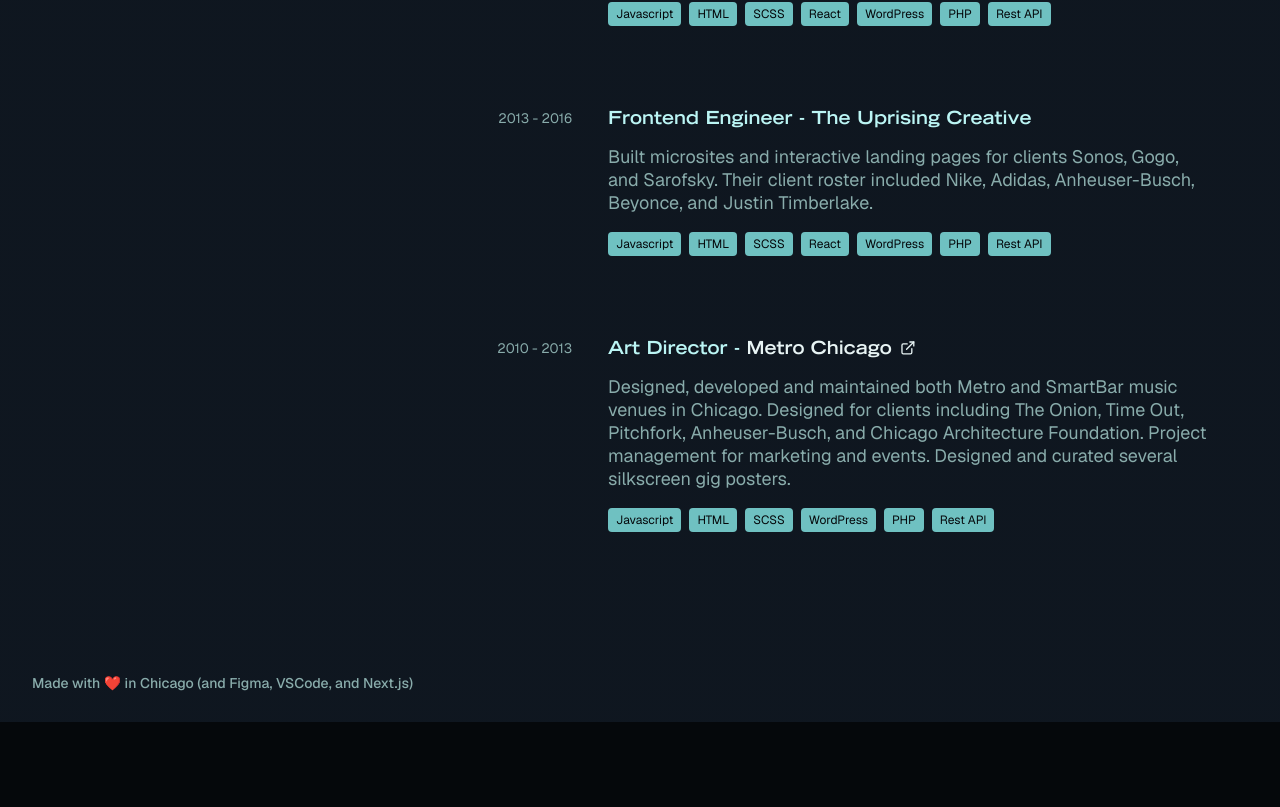
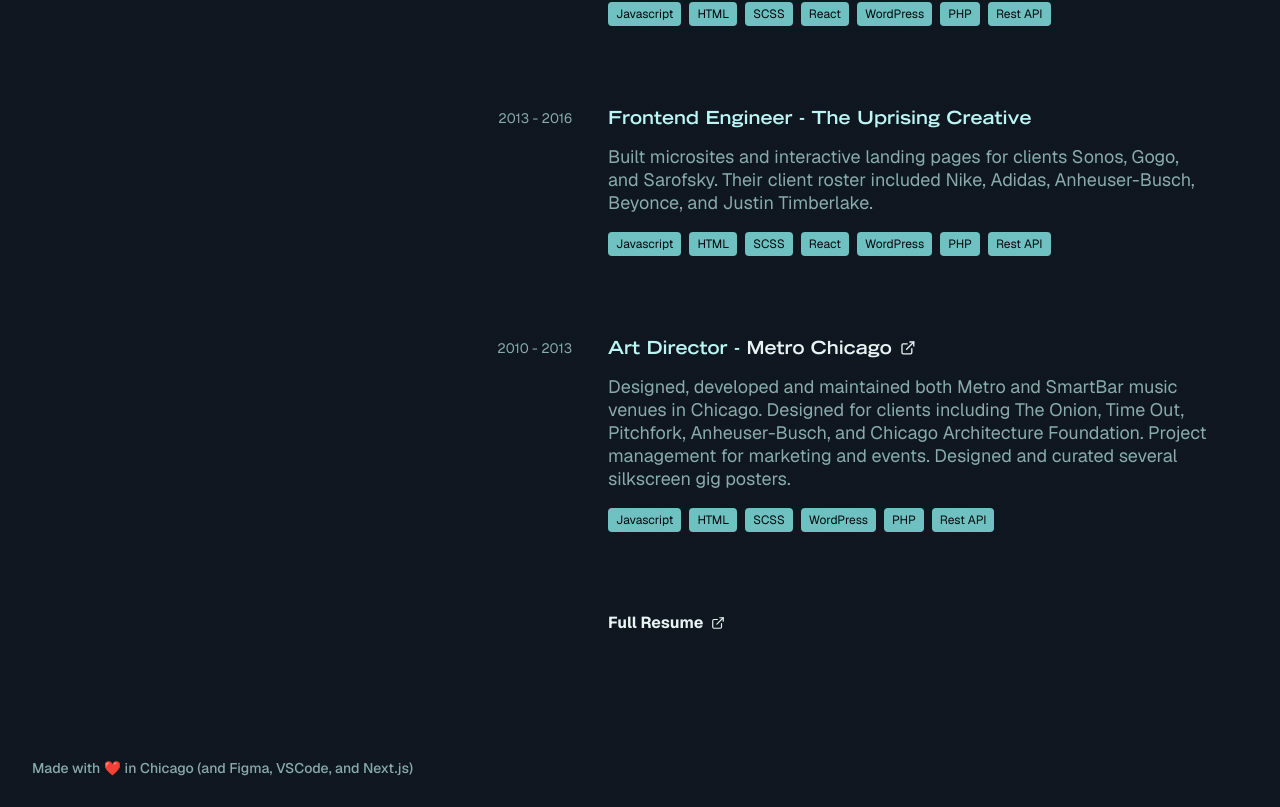
Before and after one commit to rynoska/portfolio, a Next.js app: page / in a window 1280 px wide. Shown: the part 1598-2405 px from the top of the page. Before the commit the page ends 2320 px from the top, so only its background shows below. Built offline with nearby package versions, Linux system fonts and the light colour scheme; a web font is replaced by a local one.

Commit message:
add resume pdf

```diff
--- a/app/page.tsx
+++ b/app/page.tsx
@@ -169,7 +169,7 @@ export default function Home() {
                 <a href="https://new.artsmia.org" target="_blank" rel="noopener noreferrer">
                   Minneapolis Institute of Art
                 </a>
-                , The Uprising Creative , and{" "}
+                , The Uprising Creative, and{" "}
                 <a href="https://www.metrochicago.com" target="_blank" rel="noopener noreferrer">
                   Metro Chicago
                 </a>
@@ -425,6 +425,22 @@ export default function Home() {
                 </ChipList>
               </div>
             </DateSection>
+
+            <section
+              css={css`
+                max-width: 600px;
+                margin-left: auto;
+                margin-top: 4rem;
+              `}
+            >
+              <HeadingLink
+                href="/images/ryne-estwing-resume.pdf"
+                target="_blank"
+                rel="noopener noreferrer"
+              >
+                Full Resume <LinkExternal />
+              </HeadingLink>
+            </section>
           </div>
         </Container>
 
```
Also changed, not shown: 1 other file (tests, documents, lock files or other folders).
